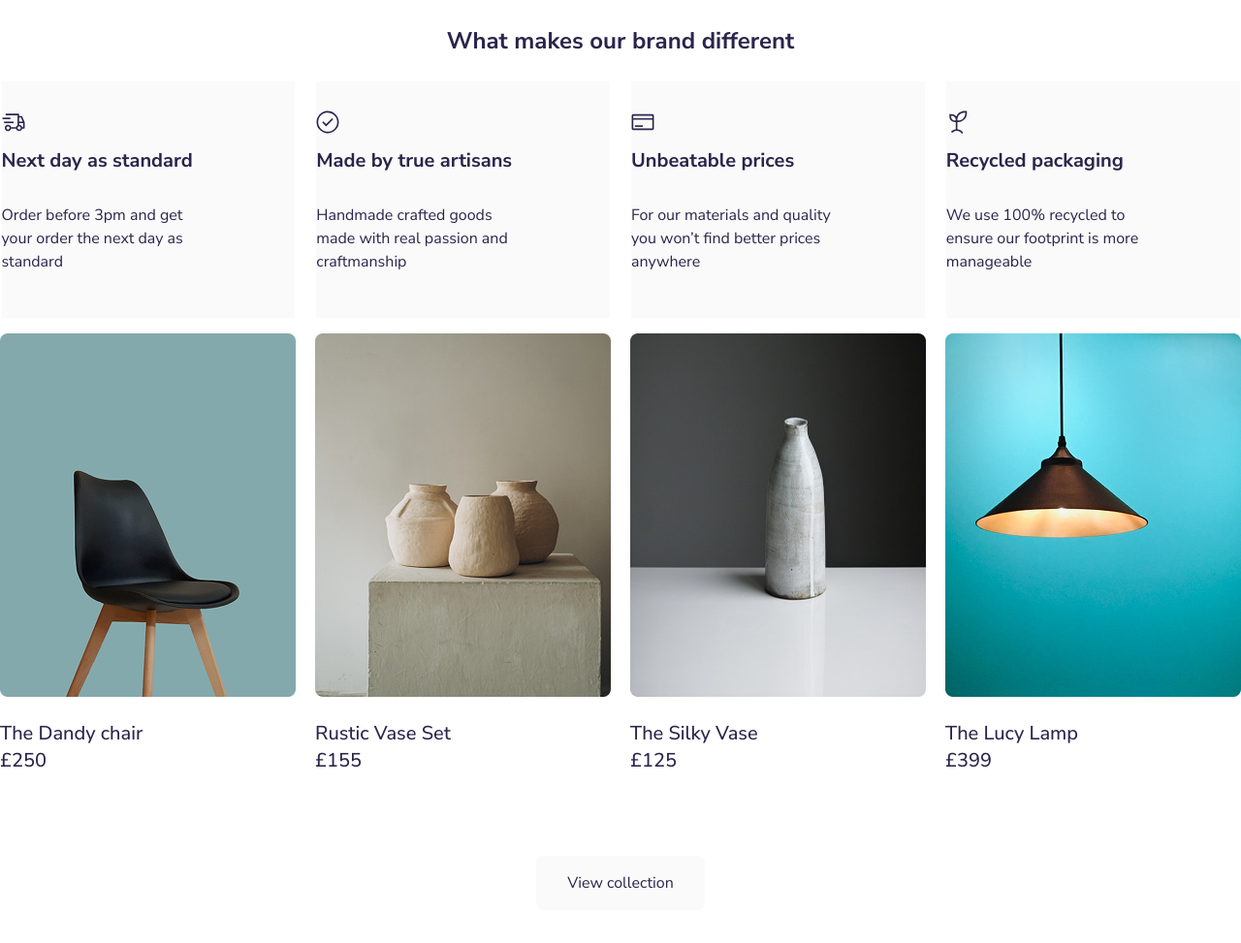
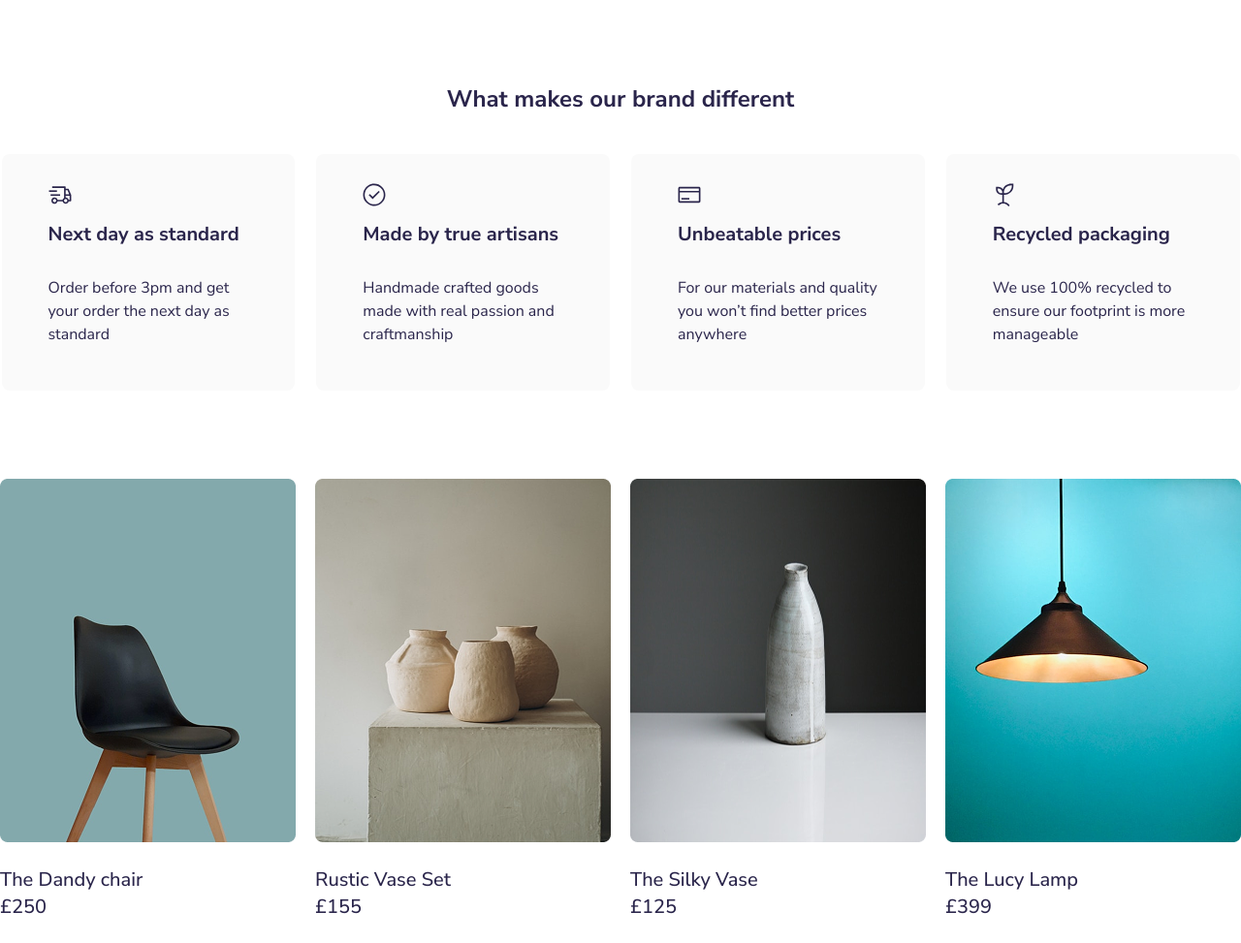
Before and after one commit to Anikraka/avion, a plain HTML site: page index.html in a window 1280 px wide. Shown: the part 879-1852 px from the top of the page at 97% size. Drawn offline with nearby package versions, Linux system fonts and the light colour scheme.

Commit message:
sections advantages & collection done

```diff
--- a/index.html
+++ b/index.html
@@ -97,10 +97,9 @@
             </div>
           </div>
         </section>
-        <section class="section__advantages">
+        <section class="advantages container">
           <h3 class="advantages__title">What makes our brand different</h3>
-          <div class="advantages">
-            <ul class="advantages__list container">
+          <ul class="advantages__list">
             <li class="advantages__item">
               <img
                 src="./images/icons/delivery-black.svg"
@@ -162,7 +161,6 @@
               </div>
             </li>
           </ul>
-          </div>
         </section>
         <section class="collection container">
           <ul class="collection__list">
--- a/styles.css
+++ b/styles.css
@@ -174,6 +174,14 @@ body {
   color: #2a254b;
 }
 
+.advantages {
+  width: 100%;
+  height: 476px;
+  display: flex;
+  flex-direction: column;
+  justify-content: center;
+}
+
 .advantages__title {
   width: 100%;
   font-weight: 700;
@@ -182,10 +190,6 @@ body {
   color: #2a254b;
   display: flex;
   justify-content: center;
-}
-
-.advantages {
-  display: flex;
 }
 
 .advantages__list {
@@ -200,10 +204,12 @@ body {
 .advantages__item {
   width: 305px;
   height: 244px;
+  border-radius: 8px;
   background-color: #fafafa;
   display: flex;
   flex-direction: column;
   justify-content: center;
+  padding-left: 48px;
 }
 
 .advantages__icon {
@@ -225,6 +231,8 @@ body {
 }
 
 .collection {
+  width: 100%;
+  height: 634px;
   display: flex;
   flex-direction: column;
   align-items: center;
@@ -249,7 +257,7 @@ body {
 .collection__button {
   background-color: #fafafa;
   color: #2a254b;
-  margin-top: 48px;
+  margin-top: 12px;
 }
 
 .brand {
```
Lines whose indentation alone changed are shown as unchanged.
